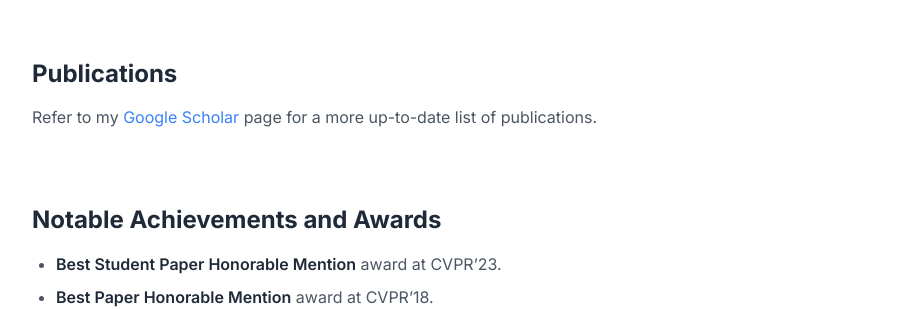
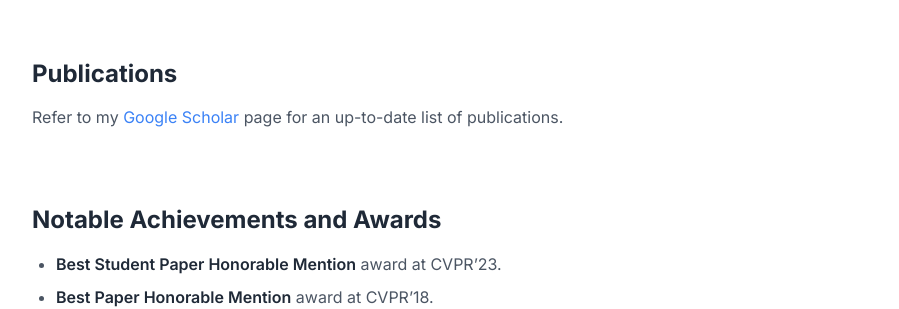
Before and after one commit to varunjampani/varunjampani.github.io, a Jekyll site: the page built from _pages/home.md, in a window 1280 px wide and 900 px high, scrolled down 1280 px. Shown: the part 153-462 px from the top of the window, without its empty margins (190-1089 px from the left). Built offline with Jekyll 4.4.1, drawn with Linux system fonts in a browser that asks for light colours.

Commit message:
Update Google Scholar text

```diff
--- a/_pages/home.md
+++ b/_pages/home.md
@@ -55,7 +55,7 @@ I did my bachelors and masters in Computer Science at [IIIT-Hyderabad](https://w
 
 ### Publications
 
-Refer to my <a href="https://scholar.google.com/citations?hl=en&user=1Cv6Sf4AAAAJ&view_op=list_works"> Google Scholar </a> page for a more up-to-date list of publications.
+Refer to my <a href="https://scholar.google.com/citations?hl=en&user=1Cv6Sf4AAAAJ&view_op=list_works"> Google Scholar </a> page for an up-to-date list of publications.
 
 <!-- {% for publi in site.data.publist limit:30 %}
 
```
Also changed, not shown: _pages/publications.md (+1 -1 lines).
